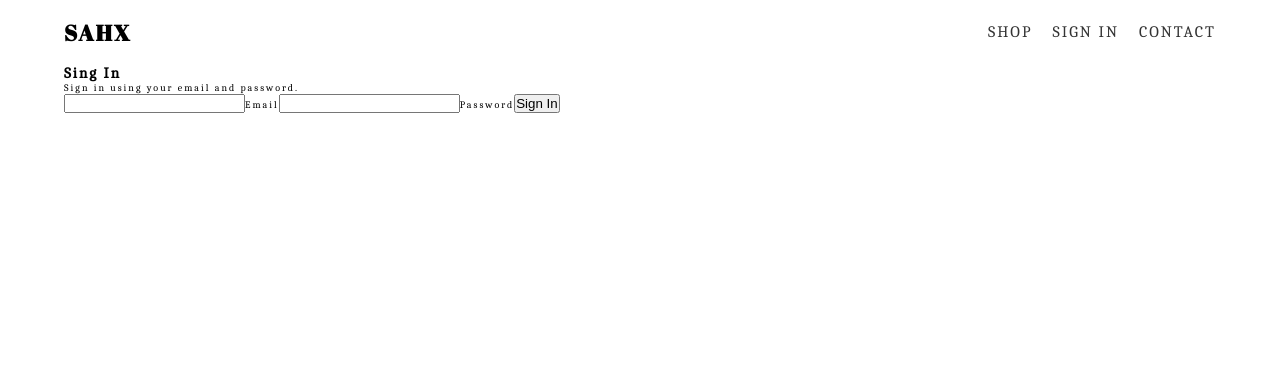
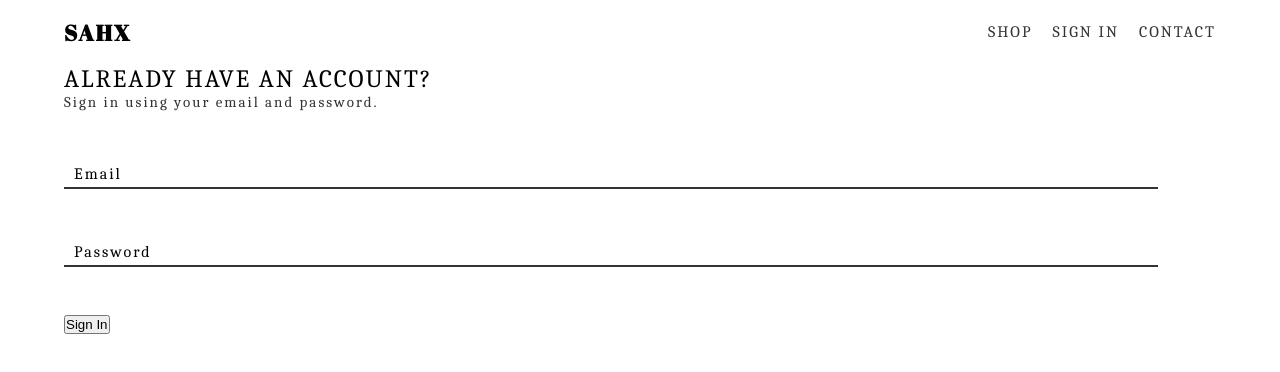
Before and after one commit to Lucidreline/sahx-shop, a React (Create React App) app: page /signin in a window 1280 px wide. Shown: the top 372 px of the page. Built offline with nearby package versions, Linux system fonts and the light colour scheme.

Commit message:
Created a 'form-input' component and styled it

```diff
--- /dev/null
+++ b/src/components/form-input/form-input.component.jsx
@@ -0,0 +1,20 @@
+import React from 'react';
+
+import './form-input.styles.scss';
+
+const FormInput = ({ handleChange, label, ...otherProps }) => (
+  <div className='input-container'>
+    <input className='form-input' onChange={handleChange} {...otherProps} />
+    {label ? (
+      <label
+        className={`${
+          otherProps.value.length ? 'raise' : ''
+        }  form-input-label`}
+      >
+        {label}
+      </label>
+    ) : null}
+  </div>
+);
+
+export default FormInput;
--- /dev/null
+++ b/src/components/form-input/form-input.styles.scss
@@ -0,0 +1,52 @@
+$raise-color: black;
+$reg-color: #333;
+$height: 3rem;
+
+@mixin raiseLabel {
+  left: 0;
+  top: ($height * -1) + 1rem;
+  font-size: 1.35rem;
+  color: $raise-color;
+}
+
+.input-container {
+  position: relative;
+  width: 100%;
+  margin: ($height + 1.8rem) 0;
+
+  height: $height;
+
+  .form-input {
+    background: none;
+    height: 100%;
+    width: 100%;
+    color: $reg-color;
+    border: none;
+    border-bottom: 2px solid #333;
+    width: 95%;
+    margin: 0 auto;
+
+    &:focus {
+      outline: none;
+    }
+
+    &:focus ~ .form-input-label {
+      @include raiseLabel();
+    }
+  }
+
+  .form-input-label {
+    font-size: 1.6rem;
+    font-weight: normal;
+    position: absolute;
+    left: 1rem;
+    top: 50%;
+    transform: translateY(-50%);
+    transition: 0.25s ease all;
+    pointer-events: none;
+
+    &.raise {
+      @include raiseLabel();
+    }
+  }
+}
--- a/src/components/sign-in/sign-in.component.jsx
+++ b/src/components/sign-in/sign-in.component.jsx
@@ -1,4 +1,8 @@
 import React from 'react';
+
+import FormInput from '../form-input/form-input.component';
+
+import './sign-in.styles.scss';
 
 class SignIn extends React.Component {
   constructor(props) {
@@ -22,27 +26,25 @@ class SignIn extends React.Component {
   render() {
     return (
       <div className='sign-in' onSubmit={this.handleSubmit}>
-        <h2 className='title'>Sing In</h2>
-        <span className='sub-title'>
-          Sign in using your email and password.
-        </span>
+        <h2 className='title'>Already have an account?</h2>
+        <span className='subtitle'>Sign in using your email and password.</span>
         <form>
-          <input
+          <FormInput
             required
             type='email'
             name='email'
             value={this.state.email}
-            onChange={this.handleChange}
+            handleChange={this.handleChange}
+            label='Email'
           />
-          <label>Email</label>
-          <input
+          <FormInput
             required
             type='password'
             name='password'
             value={this.state.password}
-            onChange={this.handleChange}
+            handleChange={this.handleChange}
+            label='Password'
           />
-          <label>Password</label>
           <input type='submit' value='Sign In' />
         </form>
       </div>
--- /dev/null
+++ b/src/components/sign-in/sign-in.styles.scss
@@ -0,0 +1,14 @@
+.sign-in {
+  .title {
+    text-transform: uppercase;
+    font-weight: normal;
+    font-size: 2.5rem;
+  }
+
+  .subtitle {
+    font-size: 1.5rem;
+    color: #333;
+    margin-bottom: 4.75rem;
+    display: block;
+  }
+}
```
